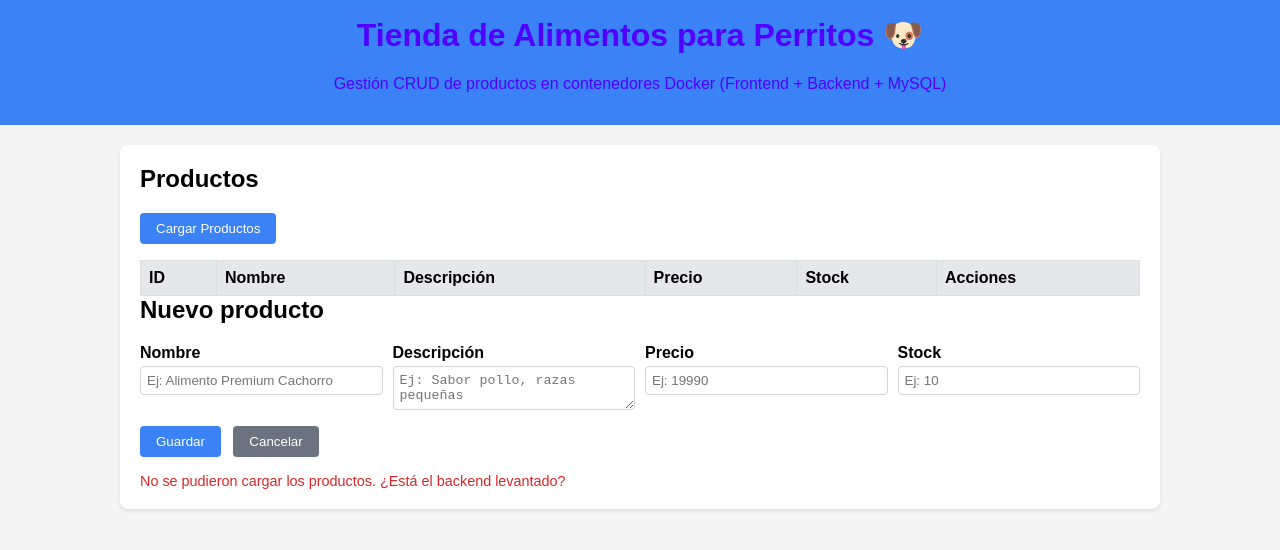
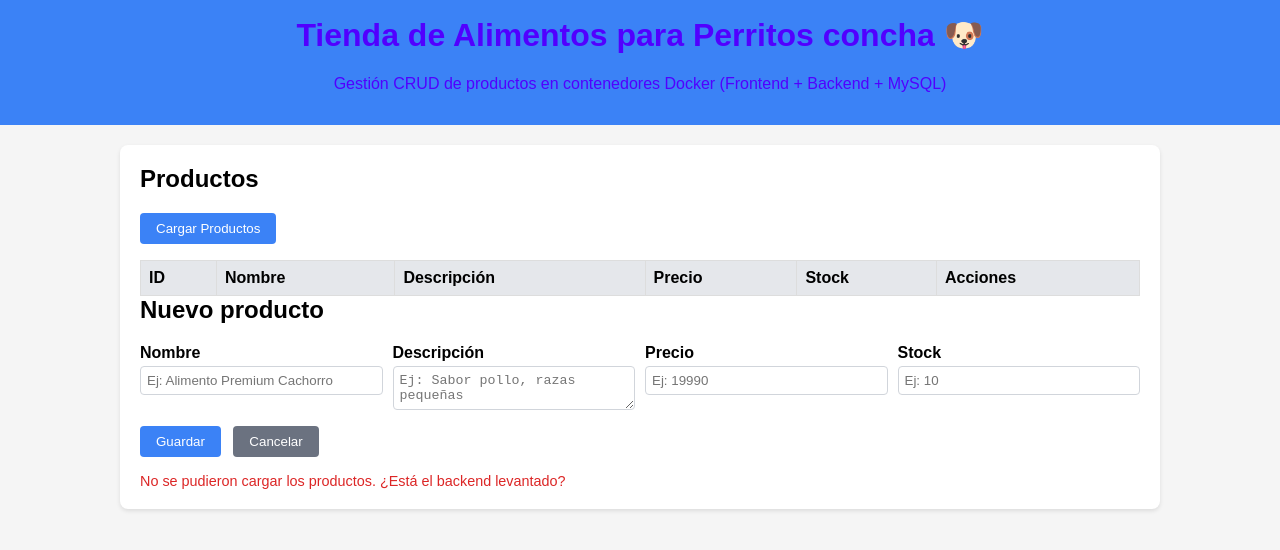
Before and after one commit to MatiasNeira1/Tienda-Perritos, a plain HTML site: page frontend/index.html in a window 1280 px wide. Drawn offline with Linux system fonts and the light colour scheme; no server answers.

Commit message:
Cambio 1

```diff
--- a/frontend/index.html
+++ b/frontend/index.html
@@ -94,7 +94,7 @@
 </head>
 <body>
   <header>
-    <h1>Tienda de Alimentos para Perritos &#128054;</h1>
+    <h1>Tienda de Alimentos para Perritos concha &#128054;</h1>
     <p>Gestión CRUD de productos en contenedores Docker (Frontend + Backend + MySQL)</p>
   </header>
   <main>
```
